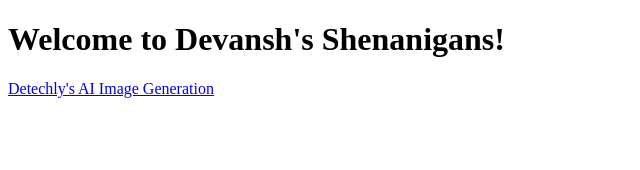
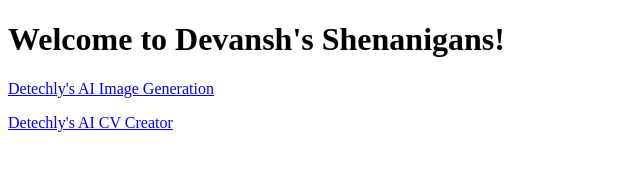
Before and after one commit to mrdevdhingra/devanshdhingra.com, a plain HTML site: page index.html in a window 1280 px wide. Shown: the whole page, without its empty margins (0-640 px from the left). Drawn offline with Linux system fonts and the light colour scheme.

Commit message:
Added cvcreator link

```diff
--- a/index.html
+++ b/index.html
@@ -8,5 +8,6 @@
 <body>
     <h1>Welcome to Devansh's Shenanigans!</h1>
     <p><a href="https://ai.devanshdhingra.com" target="_blank">Detechly's AI Image Generation</a></p>
+    <p><a href="https://cvcreatorai.devanshdhingra.com" target="_blank">Detechly's AI CV Creator</a></p>
 </body>
 </html>
```
